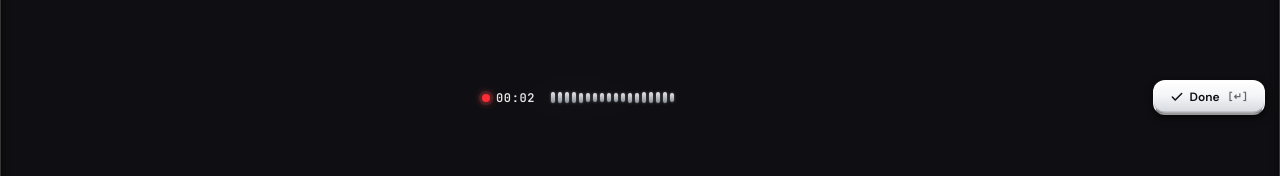
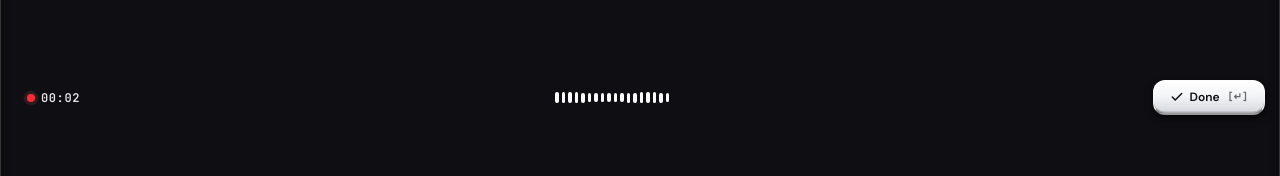
Before and after one commit to ajinkya-cell/rusper, a React (Vite) app: page / in a window 1280 px wide. Both pictures are taken after a click on the button "Settings". Shown: the part 321-497 px from the top of the page. Built offline with nearby package versions, Linux system fonts and the light colour scheme.

Commit message:
fix(popup): remove padding/gap in push-to-talk popup so capsule fills window
Eliminates inner padding in compact waveform and uses full height for processing state to avoid transparent OS accent showing through.

Co-authored-by: Copilot <223556219+Copilot@users.noreply.github.com>

```diff
--- a/src/App.tsx
+++ b/src/App.tsx
@@ -232,10 +232,10 @@ export default function App() {
         animate={{ opacity: 1 }}
         transition={{ duration: 0.12, ease: 'easeOut' }}
         style={{ borderRadius: isPushToTalk ? '9999px' : '16px' }}
-        className={`skeuo-capsule-card text-white relative overflow-hidden outline-none focus:outline-none transition-all duration-150 ${
+        className={`skeuo-capsule-card text-white relative overflow-hidden outline-none focus:outline-none border-0 shadow-none ${
           isPushToTalk
-            ? 'w-full h-full !rounded-full px-2 py-0.5 flex flex-row items-center justify-center'
-            : 'w-full h-full p-3.5 rounded-2xl flex flex-col justify-between'
+            ? 'w-full h-full !rounded-full p-0 m-0 flex flex-row items-center justify-center'
+            : 'w-full h-full p-3.5 rounded-2xl flex flex-col justify-between transition-all duration-150'
         }`}
       >
 
@@ -243,7 +243,7 @@ export default function App() {
         {!isPushToTalk && (
           <div className="flex items-center justify-between text-zinc-400 shrink-0 pb-1 border-b border-white/5">
             <div className="flex items-center gap-2">
-              <img src="/logo.png" alt="Rusper" className="w-5 h-5 rounded-md object-contain shadow-sm border border-white/10" />
+              <img src="/logo.png" alt="Rusper" className="w-5 h-5 rounded-md object-contain border border-white/10" />
               <span className="font-display italic text-2xl text-white font-normal tracking-wide">
                 Rusper
               </span>
@@ -262,14 +262,14 @@ export default function App() {
           </div>
         )}
 
-        {/* Toast Notification Banner */}
+        {/* Toast Notification Banner (hidden in push-to-talk mode to keep the pill clean) */}
         <AnimatePresence>
-          {toast && (
+          {toast && !isPushToTalk && (
             <motion.div
               initial={{ opacity: 0, y: -6 }}
               animate={{ opacity: 1, y: 0 }}
               exit={{ opacity: 0, y: -6 }}
-              className={`p-2 rounded-xl text-[11px] font-ui font-medium flex items-center justify-between shadow-lg border ${
+              className={`p-2 rounded-xl text-[11px] font-ui font-medium flex items-center justify-between border ${
                 toast.type === 'warning'
                   ? 'bg-amber-950/95 border-amber-600/70 text-amber-200'
                   : toast.type === 'success'
@@ -314,7 +314,7 @@ export default function App() {
                   <button
                     onClick={handleStopRecording}
                     title="Done & Transcribe (Enter)"
-                    className="skeuo-raised-btn text-xs font-ui font-semibold px-4 py-2 rounded-xl flex items-center gap-1.5 cursor-pointer select-none text-zinc-950 shrink-0 shadow-md"
+                    className="skeuo-raised-btn text-xs font-ui font-semibold px-4 py-2 rounded-xl flex items-center gap-1.5 cursor-pointer select-none text-zinc-950 shrink-0"
                   >
                     <svg xmlns="http://www.w3.org/2000/svg" width="14" height="14" viewBox="0 0 24 24" fill="none" stroke="currentColor" strokeWidth="2.5" strokeLinecap="round" strokeLinejoin="round">
                       <polyline points="20 6 9 17 4 12"></polyline>
@@ -335,7 +335,7 @@ export default function App() {
               animate={{ opacity: 1, scale: 1 }}
               exit={{ opacity: 0, scale: 0.96 }}
               className={`flex items-center justify-center gap-2.5 overflow-hidden ${
-                isPushToTalk ? 'flex-1 h-9 rounded-full px-2' : 'h-14 rounded-xl px-4 my-auto'
+                isPushToTalk ? 'flex-1 h-full rounded-full p-0' : 'h-14 rounded-xl px-4 my-auto'
               }`}
             >
               <div className="relative w-4 h-4 flex items-center justify-center shrink-0">
--- a/src/components/AudioReactiveWaveform.tsx
+++ b/src/components/AudioReactiveWaveform.tsx
@@ -83,29 +83,14 @@ export default function AudioReactiveWaveform({
     return `${mins.toString().padStart(2, '0')}:${secs.toString().padStart(2, '0')}`;
   };
 
-  const isVoiceActive = volume > 0.05;
-
   return (
-    <div className={`relative flex items-center justify-center ${compact ? 'h-9 w-full px-2' : 'h-14 px-2 gap-3'}`}>
-      {/* Voice-Activated Ambient Glow Bloom */}
-      <div
-        className="absolute inset-0 pointer-events-none rounded-full transition-opacity duration-150 ease-out"
-        style={{
-          background: isVoiceActive
-            ? 'radial-gradient(ellipse at center, rgba(255, 255, 255, 0.22) 0%, rgba(56, 189, 248, 0.14) 45%, transparent 75%)'
-            : 'radial-gradient(ellipse at center, rgba(255, 255, 255, 0.06) 0%, transparent 60%)',
-          filter: `blur(${compact ? '6px' : '14px'})`,
-          transform: `scale(${1 + volume * 0.35})`,
-          opacity: 0.35 + volume * 0.65,
-        }}
-      />
-
+    <div className={`relative flex items-center justify-center overflow-hidden w-full h-full ${compact ? 'p-0' : 'px-2 gap-3'}`}>
       {/* Optional Live Recording Status Dot & Timer */}
       {showTimer && (
         <div className="flex items-center gap-1.5 shrink-0 z-10 select-none pr-1">
           <span className="relative flex h-2 w-2">
             <span className="animate-ping absolute inline-flex h-full w-full rounded-full bg-red-400 opacity-75"></span>
-            <span className="relative inline-flex rounded-full h-2 w-2 bg-red-500 shadow-[0_0_8px_rgba(239,68,68,0.9)]"></span>
+            <span className="relative inline-flex rounded-full h-2 w-2 bg-red-500"></span>
           </span>
           <span className="font-code text-xs font-semibold tracking-wider text-white/90">
             {formatTime(durationSeconds)}
@@ -114,7 +99,7 @@ export default function AudioReactiveWaveform({
       )}
 
       {/* Reactive Bars Array */}
-      <div className={`flex items-center justify-center gap-[3.5px] z-10 ${compact ? 'h-8' : 'h-12'}`}>
+      <div className={`flex items-center justify-center gap-[3px] z-10 w-full h-full`}>
         {barHeights.map((heightNorm, i) => {
           const maxHeight = compact ? 22 : 38;
           const minHeight = compact ? 4 : 8;
@@ -123,15 +108,10 @@ export default function AudioReactiveWaveform({
           return (
             <motion.div
               key={i}
-              className="block shrink-0 rounded-full w-[3.5px] transition-[height,background,box-shadow] duration-75"
+              className="block shrink-0 rounded-full w-[3.5px]"
               style={{
                 height: `${barHeightPx}px`,
-                background: isVoiceActive
-                  ? 'linear-gradient(180deg, #ffffff 0%, #f1f5f9 50%, #cbd5e1 100%)'
-                  : 'linear-gradient(180deg, rgba(255,255,255,0.9) 0%, rgba(203,213,225,0.65) 100%)',
-                boxShadow: isVoiceActive
-                  ? '0 0 6px rgba(255, 255, 255, 0.9), 0 0 12px rgba(56, 189, 248, 0.4)'
-                  : '0 0 3px rgba(255, 255, 255, 0.35)',
+                background: '#ffffff',
               }}
             />
           );
```
